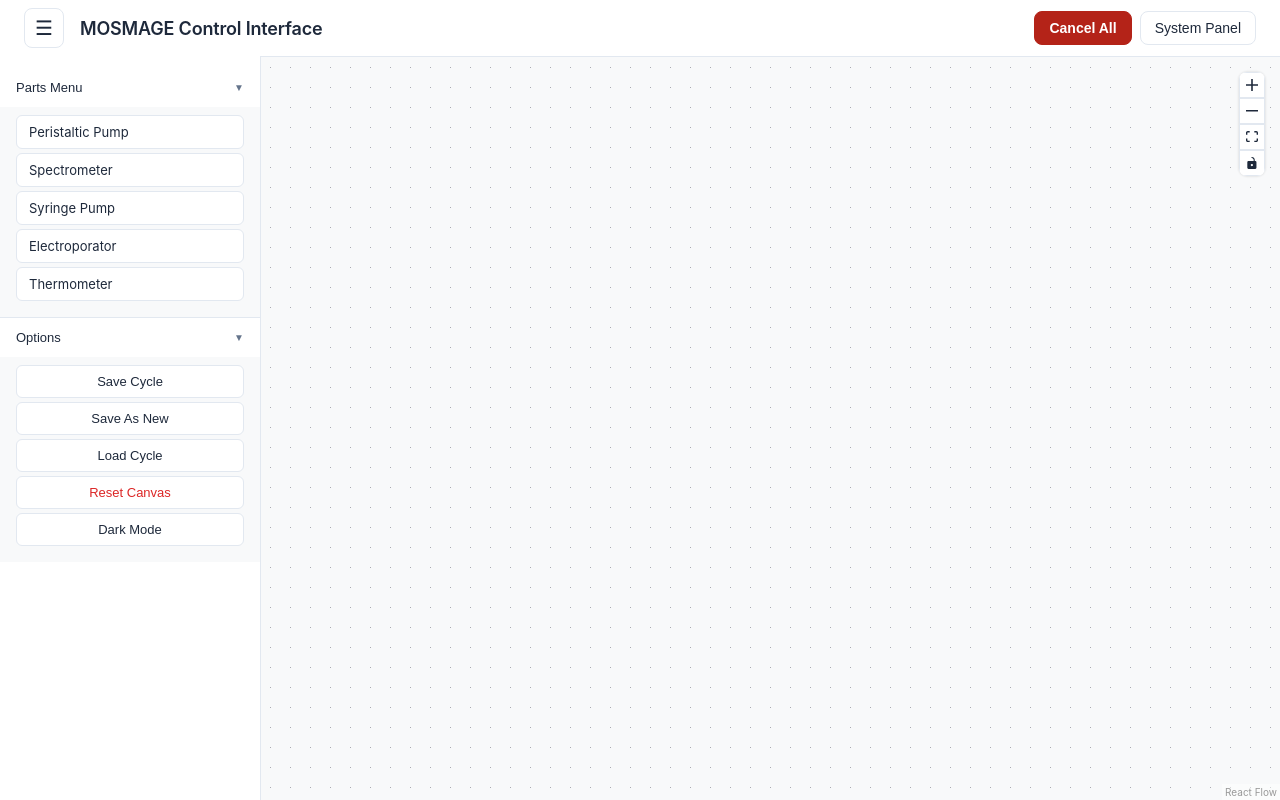
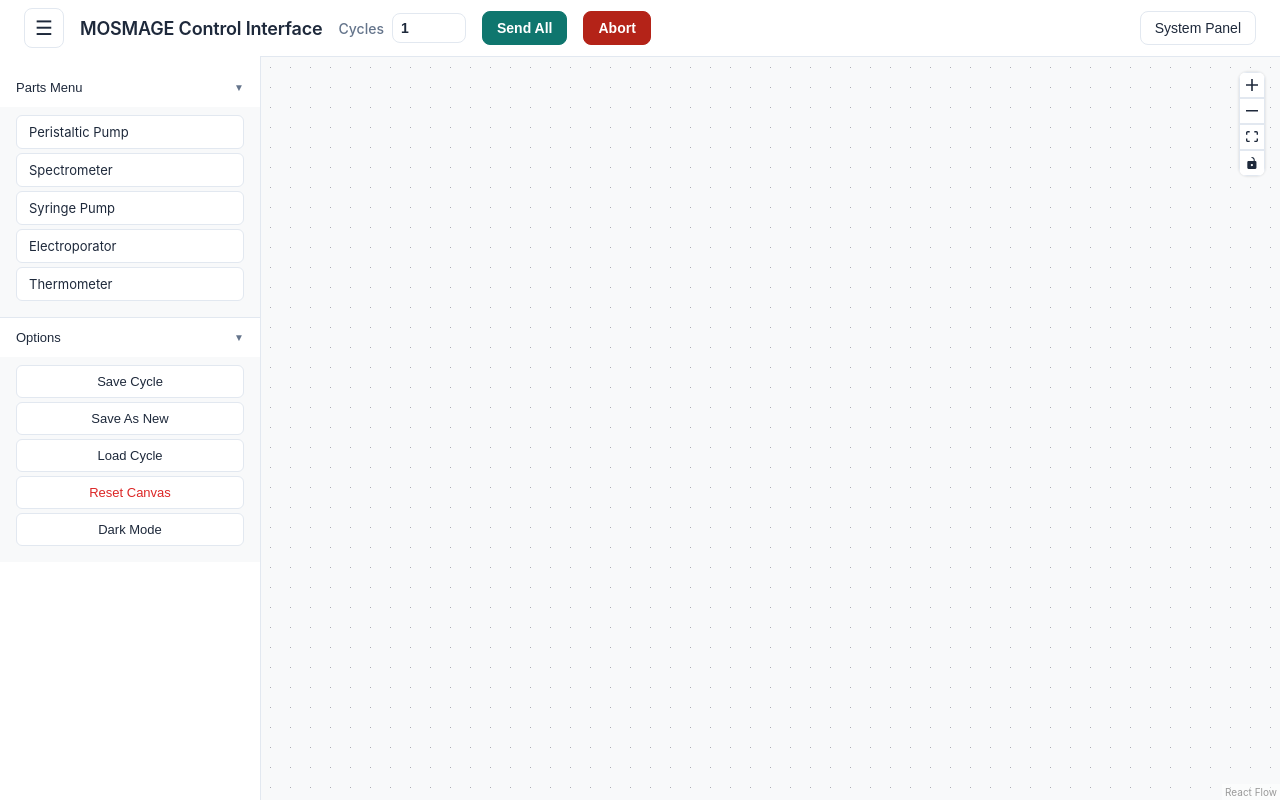
Before and after one commit to MattMacMaster/iGemApplication, a React (Create React App) app in the folder my-app/: page / in a window 1280 px wide. Built offline with nearby package versions, Linux system fonts and the light colour scheme.

Commit message:
send all v1

```diff
--- a/my-app/src/App.js
+++ b/my-app/src/App.js
@@ -24,6 +24,119 @@ import { useCycleSave } from './hooks/useCycleSave';
 import { useCycleLoader } from './hooks/useCycleLoader';
 import { useCycleDelete } from './hooks/useCycleDelete';
 
+/** Node types Send All can run in v1 (expand later). */
+const RUNNABLE_TYPES = new Set(['syringePump', 'peristalticPump']);
+const PERISTALTIC_STEPS = 1000;
+const INTER_NODE_DELAY_MS = 3000; // Gonna have to change this / remove entirely to implement a 'finish then next'
+
+const sleep = (ms) => new Promise((resolve) => setTimeout(resolve, ms));
+
+/**
+ * Same payload shape as the node Send Instruction buttons.
+ */
+function buildNodePayload(node) {
+  const settings = node.data?.settings ?? {};
+  const steps =
+    node.type === 'peristalticPump'
+      ? PERISTALTIC_STEPS
+      : Number(settings.steps);
+
+  return {
+    type: 'Motor',
+    axis: settings.axis,
+    board: Number(settings.boardVal),
+    compInstr: {
+      steps,
+      Direction: settings.direction,
+    },
+  };
+}
+
+/**
+ * Validates runnable nodes form a single chain and returns them in run order.
+ */
+function getNodeOrder(nodes, edges) {
+  const runnable = nodes.filter((n) => RUNNABLE_TYPES.has(n.type));
+
+  if (runnable.length === 0) {
+    return { ok: false, error: 'No runnable nodes on the canvas.' };
+  }
+
+  if (runnable.length === 1) {
+    return { ok: true, order: runnable };
+  }
+
+  const runnableIds = new Set(runnable.map((n) => n.id));
+  const nodeById = new Map(runnable.map((n) => [n.id, n]));
+
+  const chainEdges = edges.filter(
+    (e) => runnableIds.has(e.source) && runnableIds.has(e.target)
+  );
+
+  const indegree = new Map();
+  const outdegree = new Map();
+  const nextBySource = new Map();
+
+  for (const id of runnableIds) {
+    indegree.set(id, 0);
+    outdegree.set(id, 0);
+  }
+
+  for (const edge of chainEdges) {
+    if (outdegree.get(edge.source) >= 1) {
+      return {
+        ok: false,
+        error: 'Each node can only have one outgoing connection.',
+      };
+    }
+    if (indegree.get(edge.target) >= 1) {
+      return {
+        ok: false,
+        error: 'Each node can only have one incoming connection.',
+      };
+    }
+
+    indegree.set(edge.target, indegree.get(edge.target) + 1);
+    outdegree.set(edge.source, outdegree.get(edge.source) + 1);
+    nextBySource.set(edge.source, edge.target);
+  }
+
+  const heads = runnable.filter((n) => indegree.get(n.id) === 0);
+
+  if (heads.length !== 1) {
+    return {
+      ok: false,
+      error:
+        heads.length === 0
+          ? 'Node chain has a cycle (no start node).'
+          : 'Connect nodes into one chain (multiple start nodes found).',
+    };
+  }
+
+  const order = [];
+  const visited = new Set();
+  let currentId = heads[0].id;
+
+  while (currentId) {
+    if (visited.has(currentId)) {
+      return { ok: false, error: 'Node chain has a cycle.' };
+    }
+
+    visited.add(currentId);
+    order.push(nodeById.get(currentId));
+    currentId = nextBySource.get(currentId);
+  }
+
+  if (order.length !== runnable.length) {
+    return {
+      ok: false,
+      error: 'All runnable nodes must be connected in one chain (floating node found).',
+    };
+  }
+
+  return { ok: true, order };
+}
+
 function App() {
   const [isMenuOpen, setIsMenuOpen] = useState(true);
 
@@ -31,10 +144,15 @@ function App() {
   const [edges, setEdges] = useState([]);
 
   const nodeId = useRef(0);
+  const cancelRunRef = useRef(false);
 
   const [reactFlowInstance, setReactFlowInstance] = useState(null);
 
   const [showSystemPanel, setShowSystemPanel] = useState(false);
+
+  const [isRunning, setIsRunning] = useState(false);
+  const [runStatus, setRunStatus] = useState(null);
+  const [cycleCount, setCycleCount] = useState(1);
 
   const [isDarkMode, setIsDarkMode] = useState(
     () => document.documentElement.getAttribute('data-theme') === 'dark'
@@ -241,6 +359,132 @@ const { onSaveCycle, onSaveAsNew } = useCycleSave({
     [edges]
   );
 
+  /**
+   * Aborts any in-progress Send All run and halts hardware on all boards.
+   */
+  const onAbort = useCallback(async () => {
+    cancelRunRef.current = true;
+    setRunStatus((prev) => (prev ? { ...prev, aborted: true, error: null } : prev));
+
+    try {
+      await fetch('http://localhost:5001/api/cancel', {
+        method: 'POST',
+        headers: { 'Content-Type': 'application/json' },
+        body: JSON.stringify({}),
+      });
+    } catch (err) {
+      console.error(err);
+    }
+  }, []);
+
+  /**
+   * Walks the node chain and sends each instruction in order (V1: delay between sends).
+   * Repeats the full chain `cycleCount` times.
+   */
+  const onSendAll = useCallback(async () => {
+    if (isRunning) return;
+
+    const result = getNodeOrder(nodes, edges);
+    if (!result.ok) {
+      alert(result.error);
+      return;
+    }
+
+    for (const node of result.order) {
+      const settings = node.data?.settings ?? {};
+      const label = node.data?.label ?? node.id;
+
+      if (!settings.boardVal || !settings.axis || !settings.direction) {
+        alert(`Missing board/axis/direction on "${label}".`);
+        return;
+      }
+
+      if (node.type === 'syringePump' && !settings.steps) {
+        alert(`Missing steps on "${label}".`);
+        return;
+      }
+    }
+
+    const totalCycles = Math.max(1, Number(cycleCount) || 1);
+    const stepTotal = result.order.length;
+
+    cancelRunRef.current = false;
+    setIsRunning(true);
+    setRunStatus({
+      current: 0,
+      total: stepTotal,
+      cycle: 1,
+      cycleTotal: totalCycles,
+      label: null,
+      board: null,
+    });
+
+    try {
+      outer: for (let c = 1; c <= totalCycles; c++) {
+        for (let i = 0; i < stepTotal; i++) {
+          if (cancelRunRef.current) break outer;
+
+          const node = result.order[i];
+          const settings = node.data?.settings ?? {};
+
+          setRunStatus({
+            current: i + 1,
+            total: stepTotal,
+            cycle: c,
+            cycleTotal: totalCycles,
+            label: node.data?.label ?? node.id,
+            board: settings.boardVal ?? '?',
+          });
+
+          const payload = buildNodePayload(node);
+
+          const res = await fetch('http://localhost:5001/api/instr', {
+            method: 'POST',
+            headers: { 'Content-Type': 'application/json' },
+            body: JSON.stringify(payload),
+          });
+
+          if (!res.ok) {
+            const errBody = await res.json().catch(() => ({}));
+            throw new Error(
+              errBody.error || `Send failed for ${node.data?.label ?? node.id}`
+            );
+          }
+
+          const isLastStep = i === stepTotal - 1;
+          const isLastCycle = c === totalCycles;
+
+          if (!isLastStep || !isLastCycle) {
+            await sleep(INTER_NODE_DELAY_MS);
+            if (cancelRunRef.current) break outer;
+          }
+        }
+      }
+
+      if (cancelRunRef.current) {
+        setRunStatus((prev) =>
+          prev ? { ...prev, aborted: true, error: null } : prev
+        );
+      } else {
+        setRunStatus(null);
+      }
+    } catch (err) {
+      console.error(err);
+      setRunStatus((prev) => ({
+        ...(prev ?? {
+          current: 0,
+          total: stepTotal,
+          cycle: 1,
+          cycleTotal: totalCycles,
+        }),
+        error: err.message || 'Send All failed.',
+        aborted: false,
+      }));
+    } finally {
+      setIsRunning(false);
+    }
+  }, [isRunning, nodes, edges, cycleCount]);
+
   return (
     <div className="App">
       <header className="app-header">
@@ -258,25 +502,35 @@ const { onSaveCycle, onSaveAsNew } = useCycleSave({
           <h1 className="app-header__title">
             MOSMAGE Control Interface
           </h1>
+          <label className="cycle-count">
+            Cycles
+            <input
+              className="cycle-count__input"
+              type="number"
+              min={1}
+              value={cycleCount}
+              disabled={isRunning}
+              onChange={(e) =>
+                setCycleCount(Math.max(1, Number(e.target.value) || 1))
+              }
+            />
+          </label>
+          <button
+            className="btn-send-all"
+            onClick={onSendAll}
+            disabled={isRunning}
+          >
+            {isRunning ? 'Running...' : 'Send All'}
+          </button>
+          <button
+            className="btn-abort"
+            onClick={onAbort}
+          >
+            Abort
+          </button>
         </div>
 
         <div className="app-header__actions">
-          <button
-            className="btn-cancel-all"
-            onClick={async () => {
-              try {
-                await fetch("http://localhost:5001/api/cancel", {
-                  method: "POST",
-                  headers: { "Content-Type": "application/json" },
-                  body: JSON.stringify({}),
-                });
-              } catch (err) {
-                console.error(err);
-              }
-            }}
-          >
-            Cancel All
-          </button>
           <button
             className="btn-secondary"
             onClick={() =>
@@ -289,6 +543,42 @@ const { onSaveCycle, onSaveAsNew } = useCycleSave({
           </button>
         </div>
       </header>
+
+      {runStatus && (
+        <div
+          className={
+            'run-status' +
+            (runStatus.error ? ' run-status--error' : '') +
+            (runStatus.aborted ? ' run-status--aborted' : '')
+          }
+        >
+          <span className="run-status__count">
+            Cycle {runStatus.cycle} of {runStatus.cycleTotal}
+            {' · '}
+            {runStatus.current} of {runStatus.total}
+          </span>
+          {runStatus.error ? (
+            <span className="run-status__msg">{runStatus.error}</span>
+          ) : runStatus.aborted ? (
+            <span className="run-status__msg">Aborted</span>
+          ) : runStatus.label ? (
+            <span className="run-status__msg">
+              Current: {runStatus.label}, Board: {runStatus.board}
+            </span>
+          ) : (
+            <span className="run-status__msg">Starting…</span>
+          )}
+          {(runStatus.error || runStatus.aborted) && (
+            <button
+              type="button"
+              className="run-status__dismiss"
+              onClick={() => setRunStatus(null)}
+            >
+              Dismiss
+            </button>
+          )}
+        </div>
+      )}
 
       <Sidemenu
         isOpen={isMenuOpen}
--- a/my-app/src/styles/App.css
+++ b/my-app/src/styles/App.css
@@ -121,7 +121,55 @@ body {
   border-color: var(--color-border-strong);
 }
 
-.btn-cancel-all {
+.btn-send-all {
+  padding: 8px 14px;
+  font-size: .875rem;
+  font-weight: 600;
+  color: #fff;
+  background: #0f766e;
+  border: 1px solid #0f766e;
+  border-radius: var(--radius-md);
+  cursor: pointer;
+  transition: background .15s, border-color .15s, opacity .15s;
+}
+
+.btn-send-all:hover:not(:disabled) {
+  background: #0d9488;
+  border-color: #0d9488;
+}
+
+.btn-send-all:disabled {
+  opacity: 0.65;
+  cursor: not-allowed;
+}
+
+.cycle-count {
+  display: flex;
+  align-items: center;
+  gap: var(--space-sm);
+  font-size: .875rem;
+  font-weight: 500;
+  color: var(--color-text-muted);
+  white-space: nowrap;
+}
+
+.cycle-count__input {
+  width: 56px;
+  padding: 6px 8px;
+  font-size: .875rem;
+  font-weight: 600;
+  color: var(--color-text);
+  background: var(--color-surface);
+  border: 1px solid var(--color-border);
+  border-radius: var(--radius-md);
+}
+
+.cycle-count__input:disabled {
+  opacity: 0.65;
+  cursor: not-allowed;
+}
+
+.btn-abort {
   padding: 8px 14px;
   font-size: .875rem;
   font-weight: 600;
@@ -133,9 +181,59 @@ body {
   transition: background .15s, border-color .15s;
 }
 
-.btn-cancel-all:hover {
+.btn-abort:hover {
   background: #912018;
   border-color: #912018;
+}
+
+.run-status {
+  display: flex;
+  align-items: center;
+  gap: var(--space-md);
+  padding: 8px var(--space-xl);
+  font-size: .875rem;
+  color: var(--color-text);
+  background: var(--color-secondary);
+  border-bottom: 1px solid var(--color-border);
+  flex-shrink: 0;
+}
+
+.run-status--error {
+  background: #fef3f2;
+  color: #b42318;
+  border-bottom-color: #fecdca;
+}
+
+.run-status--aborted {
+  background: #fff7ed;
+  color: #c2410c;
+  border-bottom-color: #fed7aa;
+}
+
+.run-status__count {
+  font-weight: 600;
+  white-space: nowrap;
+}
+
+.run-status__msg {
+  flex: 1;
+  min-width: 0;
+}
+
+.run-status__dismiss {
+  padding: 4px 10px;
+  font-size: .8125rem;
+  font-weight: 500;
+  color: inherit;
+  background: transparent;
+  border: 1px solid currentColor;
+  border-radius: var(--radius-md);
+  cursor: pointer;
+  opacity: 0.85;
+}
+
+.run-status__dismiss:hover {
+  opacity: 1;
 }
 
 .app-canvas-wrapper {
```
Also changed, not shown: 1 other file (tests, documents, lock files or other folders). Lines whose indentation alone changed are shown as unchanged.
